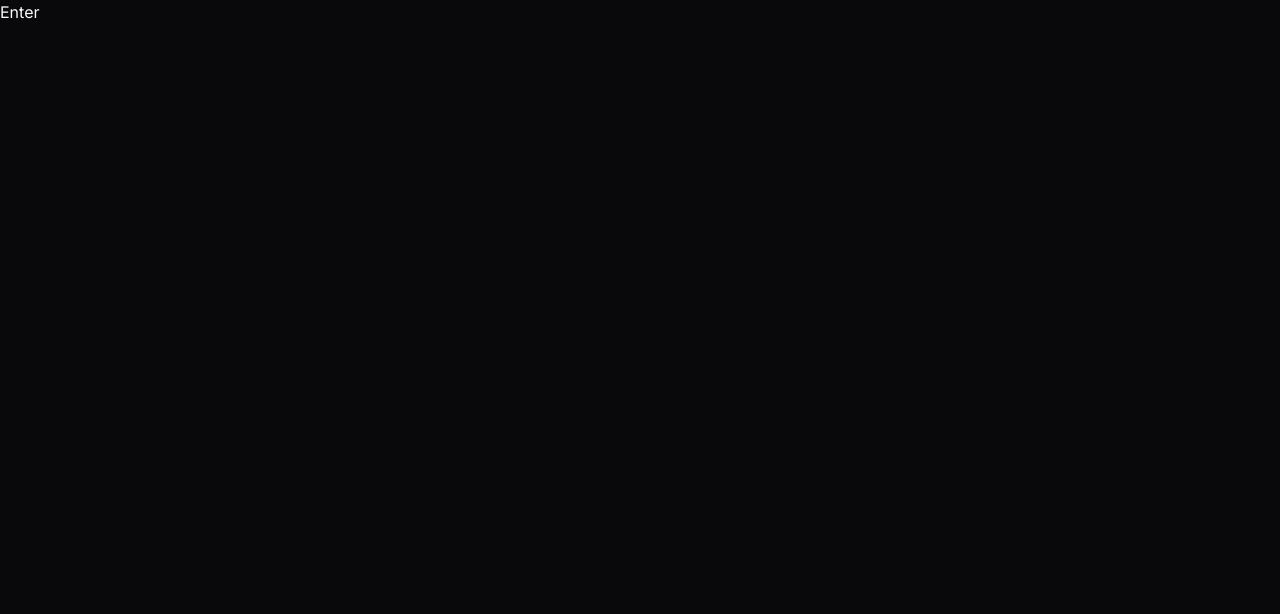
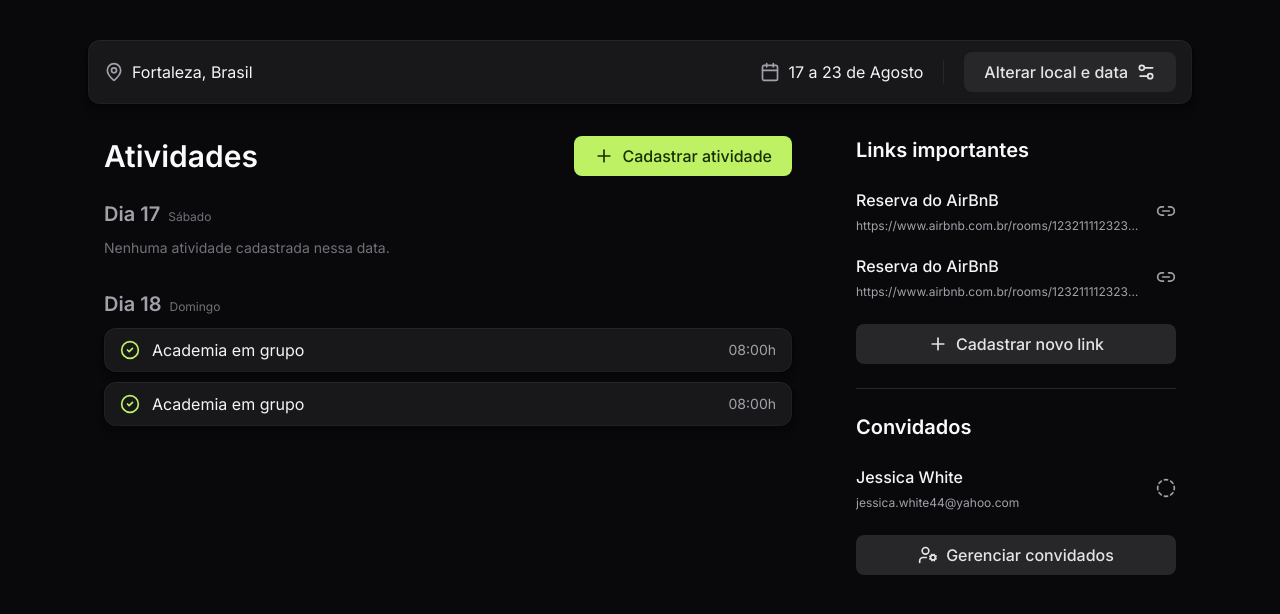
Before and after one commit to samuelsilvati/nlw-journey, a Next.js app: page /trip-details in a window 1280 px wide. Shown: the top 614 px of the page. Built offline with nearby package versions, Linux system fonts and the light colour scheme.

Commit message:
feat: create trip-details page

```diff
--- a/src/app/trip-details/page.tsx
+++ b/src/app/trip-details/page.tsx
@@ -1,3 +1,216 @@
-export default function page() {
-  return <div>Enter</div>
+'use client'
+import { useState } from 'react'
+
+import {
+  Calendar,
+  CircleCheck,
+  CircleDashed,
+  Link2,
+  MapPin,
+  Plus,
+  Settings2,
+  Tag,
+  UserCog,
+  X,
+} from 'lucide-react'
+
+export default function TripDetailsPage() {
+  const [isCreateActivityModalVisible, setIsCreateActivityModalVisible] =
+    useState(false)
+
+  function openCreateActivityModal() {
+    setIsCreateActivityModalVisible(true)
+  }
+
+  function closeCreateActivityModal() {
+    setIsCreateActivityModalVisible(false)
+  }
+  return (
+    <div className="mx-auto max-w-6xl space-y-8 px-6 py-10">
+      <div className="flex h-16 items-center justify-between rounded-xl bg-zinc-900 px-4 shadow-shape">
+        <div className="flex items-center gap-2">
+          <MapPin className="h-5 w-5 text-zinc-400" />
+          <span className="text-base text-zinc-100">Fortaleza, Brasil</span>
+        </div>
+
+        <div className=" flex items-center justify-between gap-5">
+          <div className="flex items-center gap-2">
+            <Calendar className="h-5 w-5 text-zinc-400" />
+            <span className="text-base text-zinc-100">17 a 23 de Agosto</span>
+          </div>
+          <div className="h-6 w-px bg-zinc-800"></div>
+          <button
+            type="button"
+            className="flex items-center gap-2 rounded-lg bg-zinc-800 px-5 py-2 font-medium text-zinc-200 transition-opacity hover:opacity-90"
+          >
+            Alterar local e data <Settings2 className="h-5 w-5" />
+          </button>
+        </div>
+      </div>
+
+      <main className="flex gap-16 px-4">
+        <div className="flex-1 space-y-6">
+          <div className="flex items-center justify-between">
+            <h2 className="text-3xl font-semibold">Atividades</h2>
+            <button
+              onClick={openCreateActivityModal}
+              type="button"
+              className="flex items-center gap-2 rounded-lg bg-lime-300 px-5 py-2 font-medium text-lime-950 transition-opacity hover:opacity-90"
+            >
+              <Plus className="h-5 w-5" /> Cadastrar atividade
+            </button>
+          </div>
+
+          <div className="space-y-8">
+            <div className="space-y-2.5">
+              <div className="flex items-baseline gap-2">
+                <span className="text-xl font-semibold text-zinc-400">
+                  Dia 17
+                </span>
+                <span className="text-xs text-zinc-500">Sábado</span>
+              </div>
+              <p className="text-sm text-zinc-500">
+                Nenhuma atividade cadastrada nessa data.
+              </p>
+            </div>
+
+            <div className="space-y-2.5">
+              <div className="flex items-baseline gap-2">
+                <span className="text-xl font-semibold text-zinc-400">
+                  Dia 18
+                </span>
+                <span className="text-xs text-zinc-500">Domingo</span>
+              </div>
+              <div className=" space-y-2.5">
+                <div className="flex items-center gap-3 rounded-xl bg-zinc-900 px-4 py-2.5 shadow-shape">
+                  <CircleCheck className="h-5 w-5 text-lime-300" />
+                  <span className="text-zinc-100">Academia em grupo</span>
+                  <span className="ml-auto text-sm text-zinc-400">08:00h</span>
+                </div>
+              </div>
+
+              <div className=" space-y-2.5">
+                <div className="flex items-center gap-3 rounded-xl bg-zinc-900 px-4 py-2.5 shadow-shape">
+                  <CircleCheck className="h-5 w-5 text-lime-300" />
+                  <span className="text-zinc-100">Academia em grupo</span>
+                  <span className="ml-auto text-sm text-zinc-400">08:00h</span>
+                </div>
+              </div>
+            </div>
+          </div>
+        </div>
+        <div className="w-80 space-y-6">
+          <div className="space-y-6">
+            <h2 className="text-xl font-semibold">Links importantes</h2>
+            <div className="space-y-5">
+              <div className="flex items-center justify-between gap-4">
+                <div className="flex-1 space-y-1.5">
+                  <span className="block font-medium text-zinc-100">
+                    Reserva do AirBnB
+                  </span>
+                  <a
+                    href="#"
+                    className="block truncate text-xs text-zinc-400 transition-opacity hover:opacity-80"
+                  >
+                    https://www.airbnb.com.br/rooms/1232111123232131232312312312
+                  </a>
+                </div>
+                <Link2 className="h-5 w-5 text-zinc-400" />
+              </div>
+              <div className="flex items-center justify-between gap-4">
+                <div className="flex-1 space-y-1.5">
+                  <span className="block font-medium text-zinc-100">
+                    Reserva do AirBnB
+                  </span>
+                  <a
+                    href="#"
+                    className="block truncate text-xs text-zinc-400 transition-opacity hover:opacity-80"
+                  >
+                    https://www.airbnb.com.br/rooms/1232111123232131232312312312
+                  </a>
+                </div>
+                <Link2 className="h-5 w-5 text-zinc-400" />
+              </div>
+            </div>
+            <button
+              type="button"
+              className="flex w-full items-center justify-center gap-2 rounded-lg bg-zinc-800 px-5 py-2 font-medium text-zinc-200 transition-opacity hover:opacity-90"
+            >
+              <Plus className="h-5 w-5" /> Cadastrar novo link
+            </button>
+          </div>
+          <div className="h-px w-full bg-zinc-800"></div>
+          <div className="space-y-6">
+            <h2 className="text-xl font-semibold">Convidados</h2>
+            <div className="space-y-5">
+              <div className="flex items-center justify-between gap-4">
+                <div className="flex-1 space-y-1.5">
+                  <span className="block font-medium text-zinc-100">
+                    Jessica White
+                  </span>
+                  <span className="block truncate text-xs text-zinc-400">
+                    jessica.white44@yahoo.com
+                  </span>
+                </div>
+                <CircleDashed className="h-5 w-5 text-zinc-400" />
+              </div>
+            </div>
+            <button
+              type="button"
+              className="flex w-full items-center justify-center gap-2 rounded-lg bg-zinc-800 px-5 py-2 font-medium text-zinc-200 transition-opacity hover:opacity-90"
+            >
+              <UserCog className="h-5 w-5" /> Gerenciar convidados
+            </button>
+          </div>
+        </div>
+      </main>
+      {isCreateActivityModalVisible && (
+        <div className="fixed inset-0 flex items-center justify-center bg-black/60 ">
+          <div className="w-[640px] space-y-2.5 rounded-xl bg-zinc-900 px-6 py-5 shadow-shape">
+            <div className="space-y-2">
+              <div className="flex items-center justify-between">
+                <h2 className="text-lg font-semibold">Cadastrar atividade</h2>
+                <button type="button" onClick={closeCreateActivityModal}>
+                  <X className="h-5 w-5" />
+                </button>
+              </div>
+              <p className="text-sm text-zinc-400">
+                Todos convidados podem visualizar as atividades.
+              </p>
+            </div>
+            <div className="flex flex-wrap gap-2"></div>
+            <form className="space-y-3">
+              <div className="flex h-14 items-center gap-2 rounded-lg border-zinc-800 bg-zinc-950 px-4">
+                <Tag className="h-5 w-5 text-zinc-400" />
+                <input
+                  className="placeholder-bg-zinc-400 flex-1 bg-transparent text-lg outline-none"
+                  name="title"
+                  placeholder="Qual a atividade?"
+                />
+              </div>
+
+              <div className="flex items-center gap-2">
+                <div className="flex h-14 flex-1 items-center gap-2 rounded-lg border-zinc-800 bg-zinc-950 px-4">
+                  <Calendar className="h-5 w-5 text-zinc-400" />
+                  <input
+                    type="datetime-local"
+                    className="placeholder-bg-zinc-400 flex-1 bg-transparent text-lg outline-none [color-scheme:dark] placeholder:text-zinc-500"
+                    name="occurs_at"
+                    placeholder="Data e horário da atividade"
+                  />
+                </div>
+              </div>
+
+              <button
+                type="submit"
+                className="flex h-11 w-full items-center justify-center gap-2 rounded-lg bg-lime-300 px-5 font-medium text-lime-950 transition-opacity hover:opacity-90"
+              >
+                Salvar atividade
+              </button>
+            </form>
+          </div>
+        </div>
+      )}
+    </div>
+  )
 }
```
